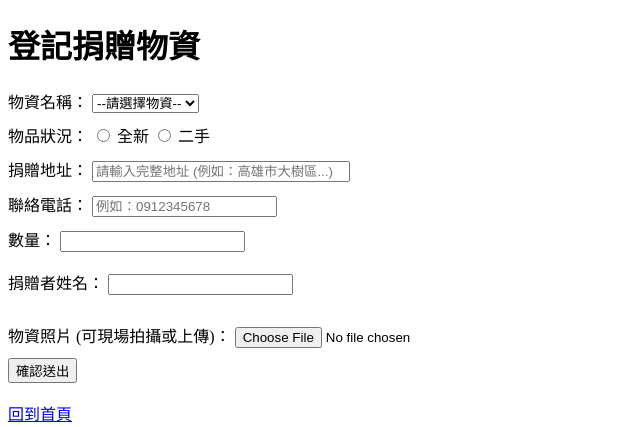
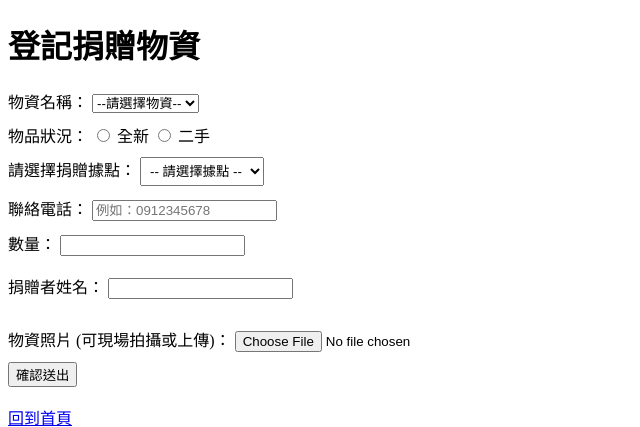
Before and after one commit to kaula147839/dothing, a Flask app: page /donate in a window 1280 px wide. Shown: the top 427 px of the page, without its empty margins (0-640 px from the left). Run offline with Flask 3, Linux system fonts and the light colour scheme.

Commit message:
地址改成固定據點

```diff
--- a/app.py
+++ b/app.py
@@ -53,6 +53,7 @@ def list_items():
         query = query.filter(
             (Donation.donor_name.contains(search_query)) |
             (Donation.item_name.contains(search_query))
+            (Donation.address.contains(search_query))
         )
 
     # 4. 再進行排序 (這時候 query 已經被過濾過了)
@@ -151,7 +152,7 @@ def export_excel():
         "捐贈者": item.donor_name,
         "捐贈時間": item.timestamp.strftime('%Y-%m-%d %H:%M'),
         "物品狀況": item.condition,
-        "捐贈地址": item.address,
+        "捐贈據點": item.address,
         "聯絡電話": item.phone,
         # 這裡用一個簡單的 if 判斷式，如果有檔名就顯示檔名，沒有就顯示「無照片」
         "照片檔案": item.image_filename if item.image_filename else "無照片"
--- a/templates/admin.html
+++ b/templates/admin.html
@@ -15,7 +15,7 @@
         <th><a href="/admin?sort=name&password={{ request.args.get('password') }}">捐贈者</a></th>
         <th><a href="/admin?sort=timestamp&password={{ request.args.get('password') }}">捐贈時間</a></th>
         <th>物品狀況</th>
-        <th>捐贈地址</th>
+        <th>捐贈據點</th>
         <th>聯絡電話</th>
         <th>操作</th>
     </tr>
--- a/templates/donate.html
+++ b/templates/donate.html
@@ -26,8 +26,15 @@
         <input type="radio" name="condition" value="二手" required> 二手
     </div>
     <div style="margin-top: 10px; margin-bottom: 10px;">
-        <label>捐贈地址：</label>
-        <input type="text" name="address" placeholder="請輸入完整地址 (例如：高雄市大樹區...)" required style="width: 250px;">
+    <label>請選擇捐贈據點：</label>
+    <select name="address" required style="padding: 5px;">
+            <option value="">-- 請選擇據點 --</option>
+            <option value="北部據點">北部據點</option>
+            <option value="中部據點">中部據點</option>
+            <option value="南部據點">南部據點</option>
+            <option value="西部據點">西部據點</option>
+            <option value="東部據點">東部據點</option>
+        </select>
     </div>
     <div style="margin-top: 10px; margin-bottom: 10px;">
         <label>聯絡電話：</label>
--- a/templates/list.html
+++ b/templates/list.html
@@ -32,7 +32,7 @@
             <th><a href="/list?sort=name&q={{ query }}">捐贈者</a></th>
             <th><a href="/list?sort=timestamp&q={{ query }}">捐贈時間</a></th>
             <th>物品狀況</th>
-            <th>捐贈地址</th>
+            <th>捐贈據點</th>
             <th>聯絡電話</th>
             <th>照片</th>
         </tr>
```
